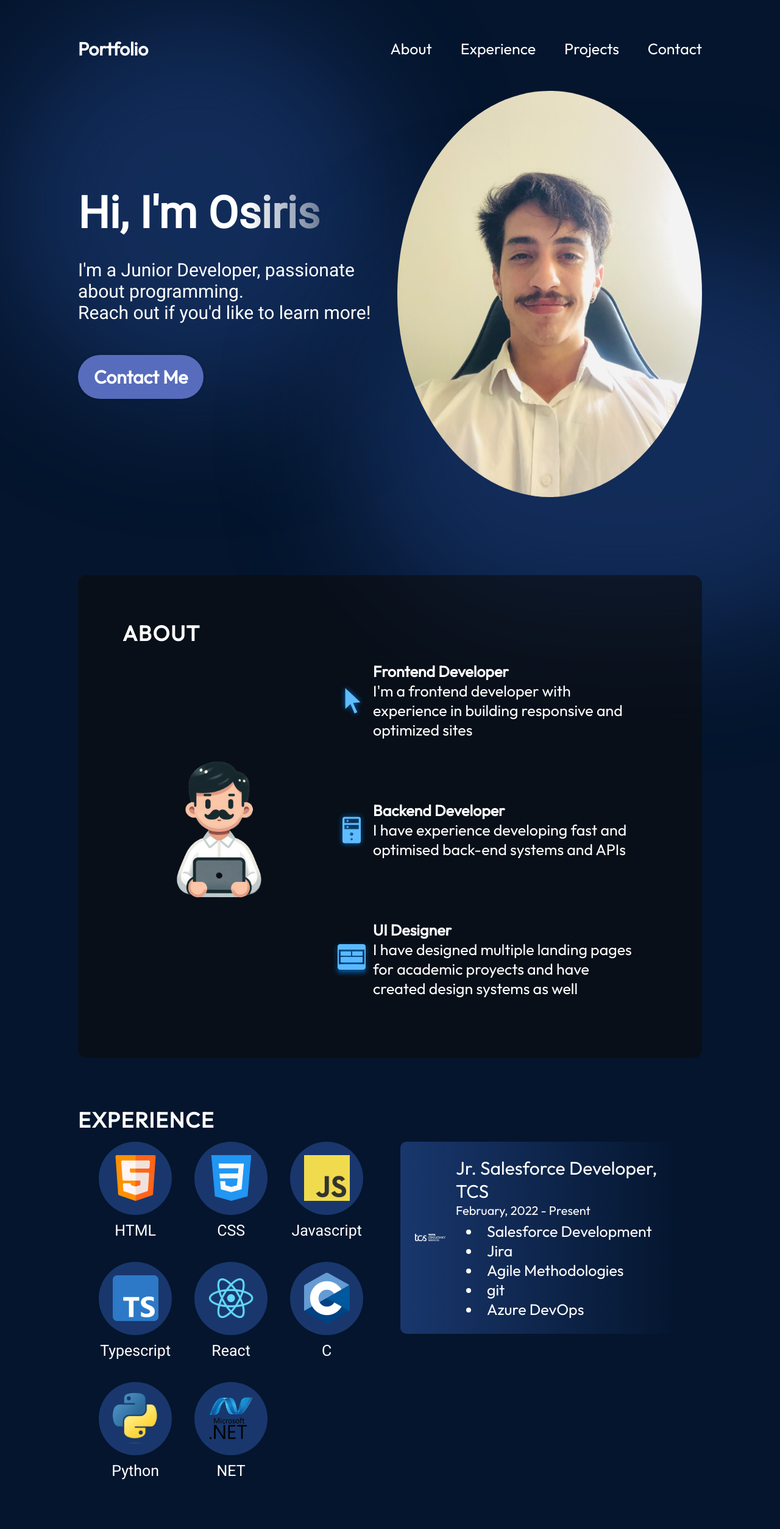
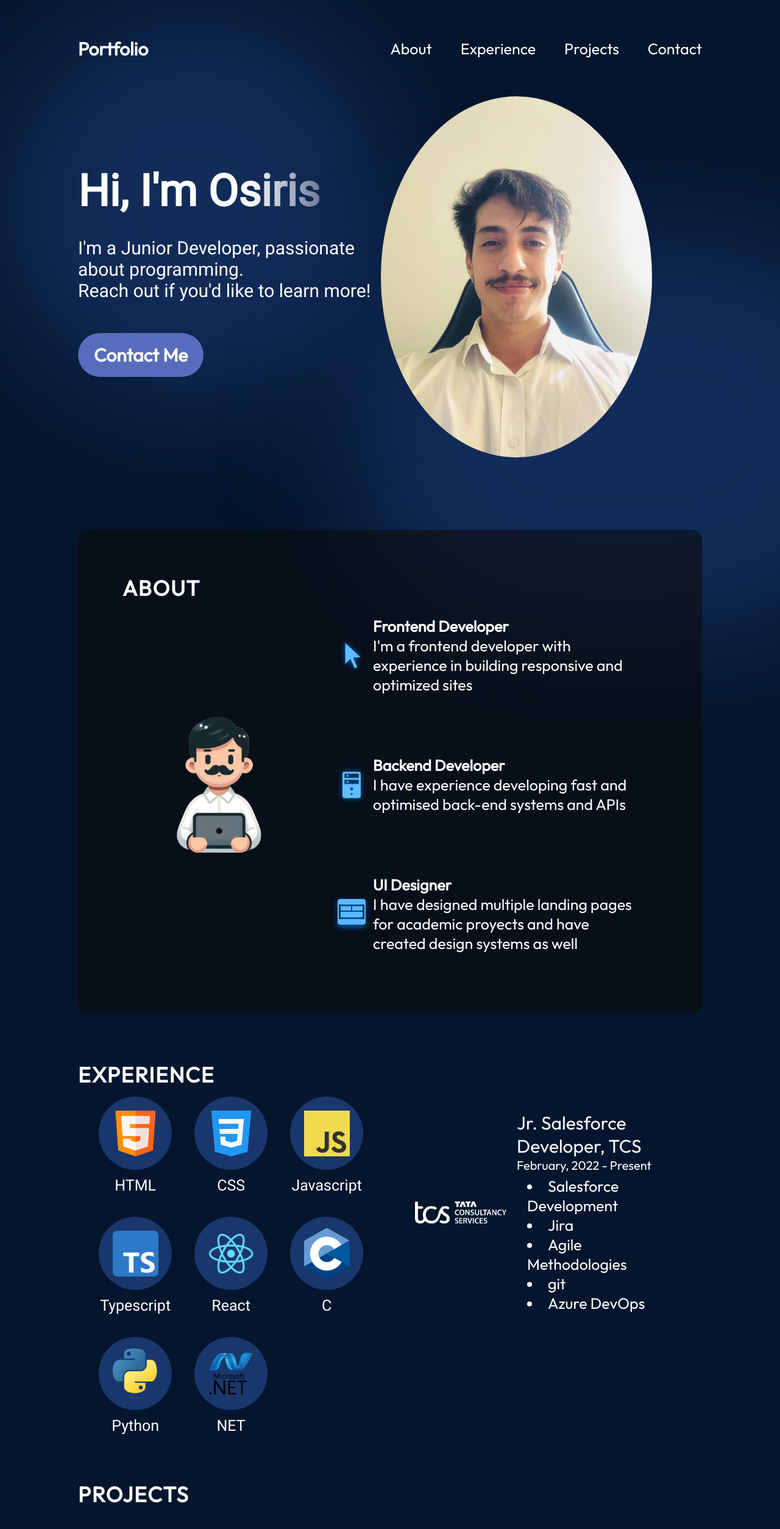
Before and after one commit to OsirisFer/react-github-pages, a React (Create React App) app: page / in a window 1280 px wide. Shown: the top 2507 px of the page at 61% size. Built offline with nearby package versions, Linux system fonts and the light colour scheme.

Commit message:
CSS Updates

```diff
--- a/src/components/Experience/Experience.module.css
+++ b/src/components/Experience/Experience.module.css
@@ -68,14 +68,24 @@
   flex-direction: row;
   align-items: center;
   gap: 17px;
-  background: #19376d;
-  background: linear-gradient(90deg, #19376d 0%, rgba(25, 55, 109, 0) 100%);
+  background-image: linear-gradient(
+    90deg,
+    rgba(165, 215, 232, 0.42) 0%,
+    rgba(255, 255, 255, 0) 100%
+  );
   border-radius: 10px;
   padding: 24px;
+  background-size: 0 100%;
+  background-repeat: no-repeat;
+  transition: 0.4s;
+}
+
+.historyItem:hover {
+  background-size: 100% 100%;
 }
 
 .historyItem img {
-  width: 50px;
+  width: 150px;
 }
 
 .historyItemDetails {
--- a/src/components/Hero/Hero.module.css
+++ b/src/components/Hero/Hero.module.css
@@ -52,15 +52,16 @@
 }
 
 .OsirisImg {
-  width: 500px; /* Ajuste el ancho relativo */
+  width: 445px; /* Ajuste el ancho relativo */
   height: auto; /* Mantiene la proporción de la imagen */
   z-index: 1;
   animation-name: floating;
-  animation-duration: 3s;
+  animation-duration: 2.5s;
   animation-iteration-count: infinite;
   animation-timing-function: ease-in-out;
   border-radius: 80%;
   object-fit: cover;
+  margin-right: 8%;
 }
 
 @keyframes floating {
--- a/src/components/Projects/Projects.module.css
+++ b/src/components/Projects/Projects.module.css
@@ -13,14 +13,13 @@
   letter-spacing: 1.75px;
   text-transform: uppercase;
 }
-
 .projects {
   margin-top: 37px;
   display: flex;
   flex-direction: row;
   flex-wrap: wrap;
-  align-items: center;
+  align-items: stretch; /* Ensure all items stretch to the same height */
   justify-content: center;
-  gap: 15px;
+  gap: 30px;
   width: 100%;
 }
```
Also changed, not shown: 6 other files (tests, documents, lock files or other folders).
